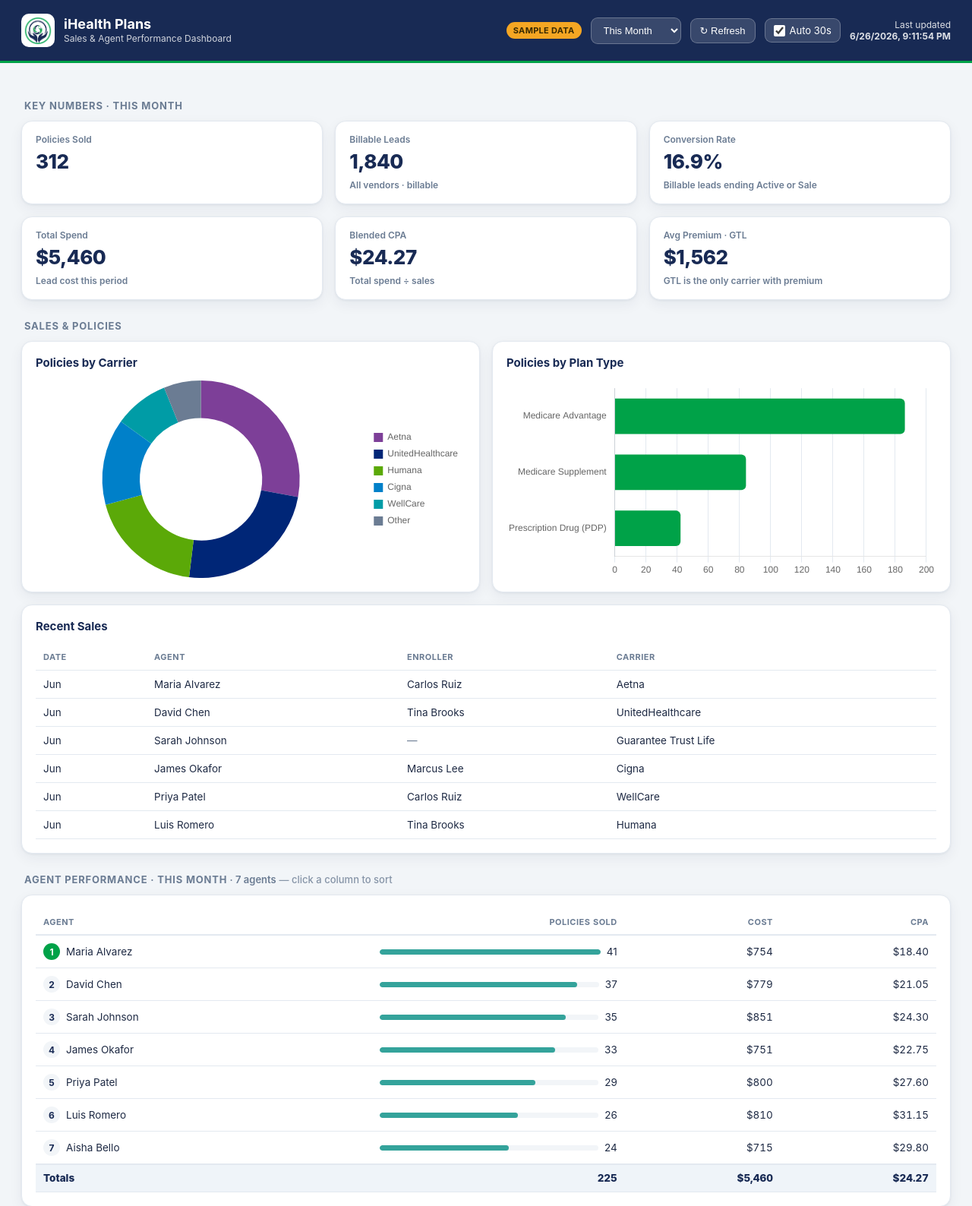
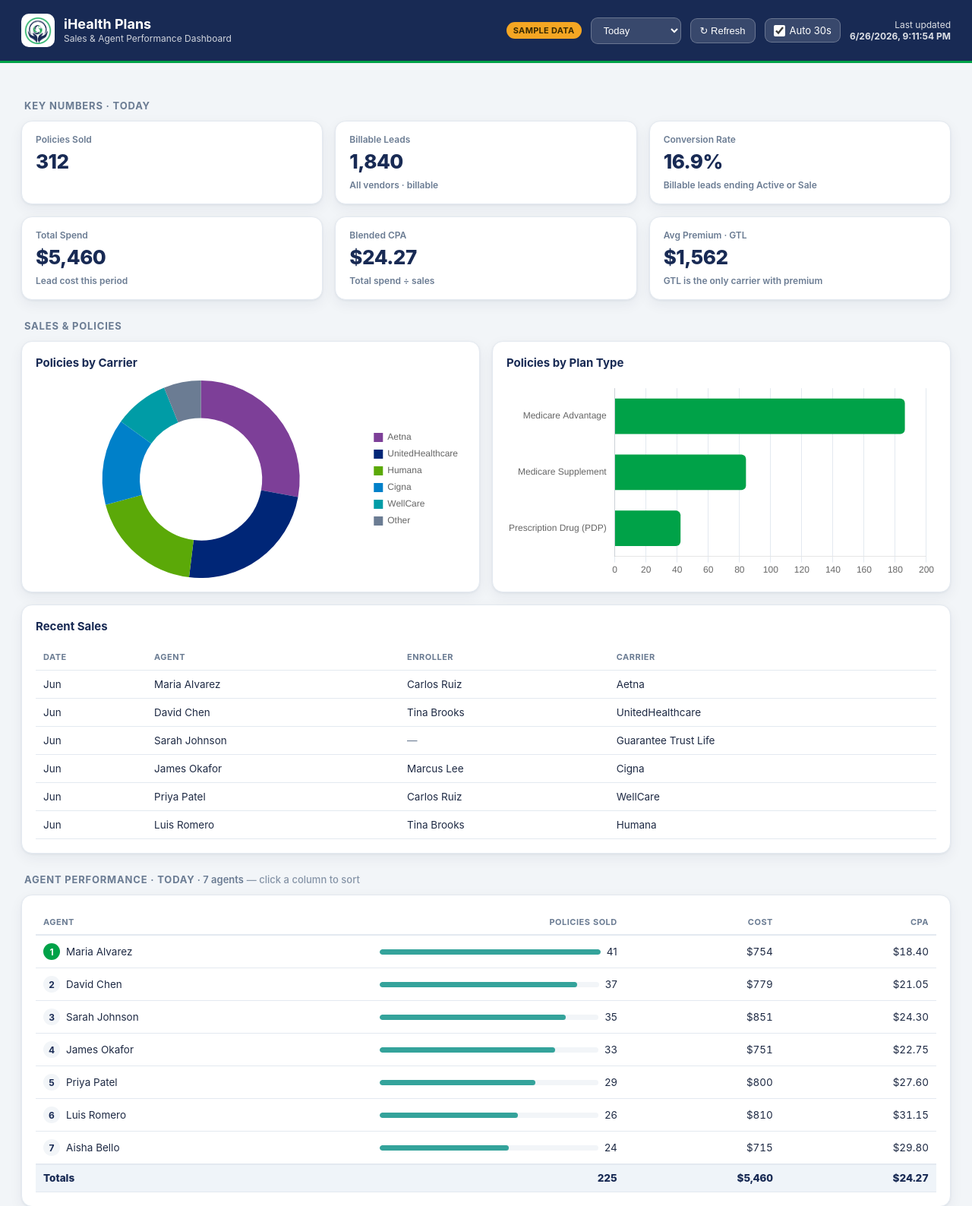
Before and after one commit to kendoric2/TLD-DASHBOARD-, a Flask app: page / in a window 1280 px wide. Shown: the top 1588 px of the page at 76% size. Run offline with Flask 3, Linux system fonts and the light colour scheme.

Commit message:
Default dashboard range to Today

```diff
--- a/src/app.py
+++ b/src/app.py
@@ -62,8 +62,8 @@ def index():
 
 @app.route("/api/dashboard")
 def api_dashboard():
-    range_key = request.args.get("range", "this_month")
-    label = RANGE_LABELS.get(range_key, "This Month")
+    range_key = request.args.get("range", "today")
+    label = RANGE_LABELS.get(range_key, "Today")
 
     client = _client()
     if client is None:
@@ -91,7 +91,7 @@ def api_agent_cpa():
     """Lazy endpoint for the heavy CPA report. The page renders first from /api/dashboard,
     then fetches this to fill COST/CPA + the Total Spend / Blended CPA tiles. Cached
     server-side (5 min), so after the first call it returns instantly."""
-    range_key = request.args.get("range", "this_month")
+    range_key = request.args.get("range", "today")
     client = _client()
     if client is None or date_range_for is None:
         return jsonify({"by_agent": {}, "totals": {}})    # demo: sample data already carries CPA/COST
@@ -110,7 +110,7 @@ def _warm_cpa_cache():
     if client is None or date_range_for is None:
         return
     try:
-        s, e = date_range_for("this_month")
+        s, e = date_range_for("today")
         client.agent_cpa(s, e)
     except Exception:
         pass
--- a/templates/dashboard.html
+++ b/templates/dashboard.html
@@ -20,9 +20,9 @@
   <div class="header-right">
     <span class="badge-sample" id="demoBadge" hidden>SAMPLE DATA</span>
     <select class="range" id="range">
-      <option value="today">Today</option>
+      <option value="today" selected>Today</option>
       <option value="this_week">This Week</option>
-      <option value="this_month" selected>This Month</option>
+      <option value="this_month">This Month</option>
       <option value="last_month">Last Month</option>
       <option value="this_quarter">This Quarter</option>
     </select>
@@ -38,7 +38,7 @@
 <main>
   <div id="errbar" class="errbar" hidden></div>
 
-  <div class="section-title">Key numbers · <span class="rangeLabel">This Month</span></div>
+  <div class="section-title">Key numbers · <span class="rangeLabel">Today</span></div>
   <div class="kpis" id="kpis"></div>
 
   <div class="section-title">Sales &amp; Policies</div>
@@ -55,7 +55,7 @@
     </table>
   </div>
 
-  <div class="section-title">Agent Performance · <span class="rangeLabel">This Month</span><span class="agentCount" id="agentCount"></span>
+  <div class="section-title">Agent Performance · <span class="rangeLabel">Today</span><span class="agentCount" id="agentCount"></span>
     <span class="hint">— click a column to sort</span>
   </div>
   <div class="card">
```
